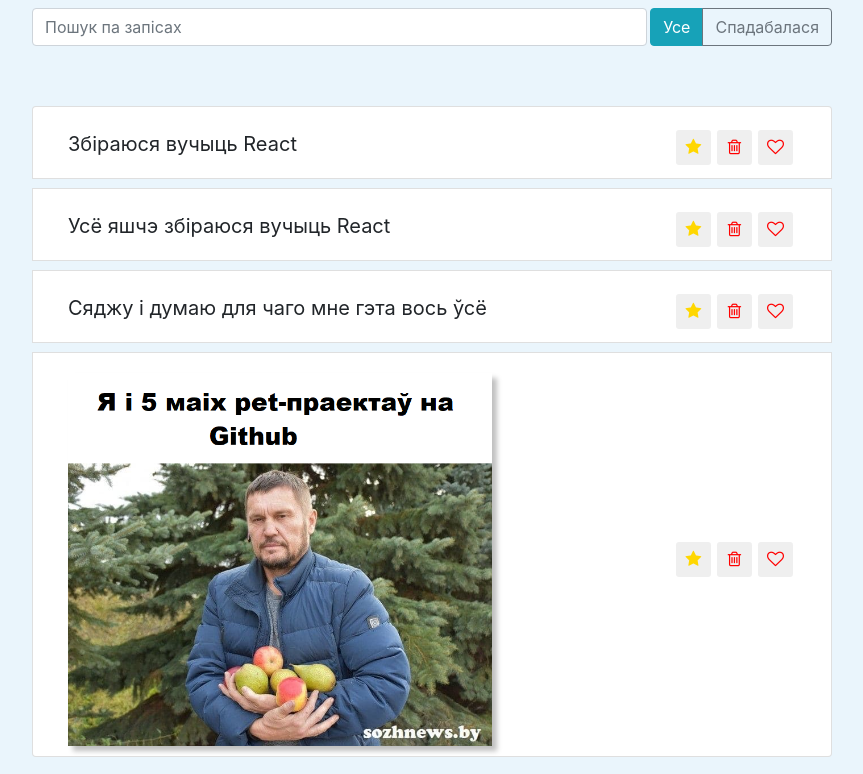
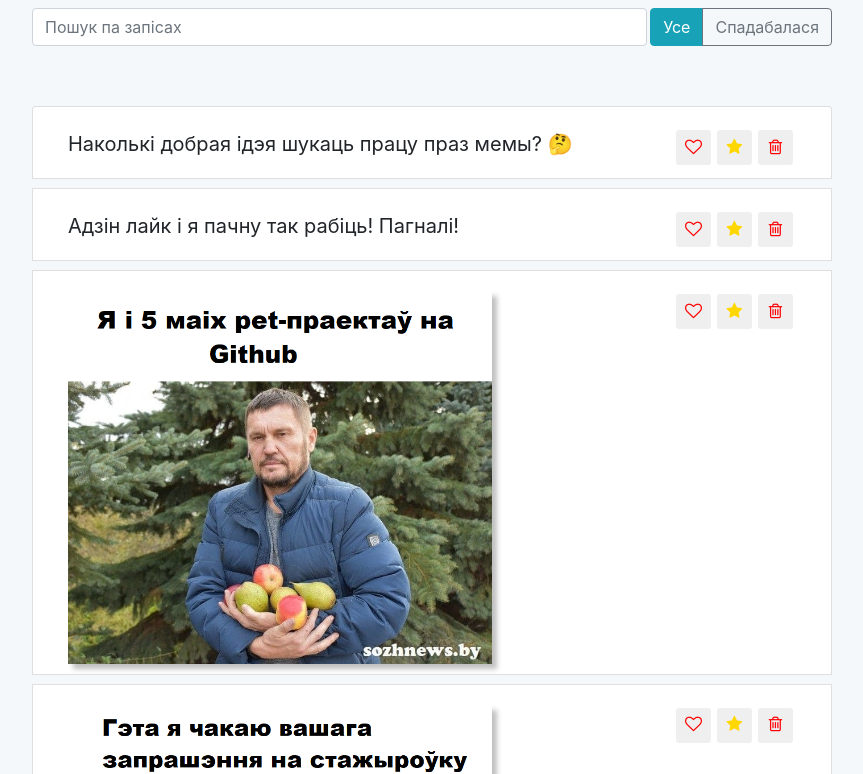
Before and after one commit to kuba-kola/Twitter_app, a React app: page / in a window 1280 px wide. Shown: the part 97-871 px from the top of the page, without its empty margins (208-1071 px from the left). Built offline with nearby package versions, Linux system fonts and the light colour scheme.

Commit message:
add posts

```diff
--- a/src/components/app-header/app-header.js
+++ b/src/components/app-header/app-header.js
@@ -5,7 +5,7 @@ import './app-header.css';
 const AppHeader = ({liked, allPosts}) => {
     return (
         <div className="app-header d-flex">
-            <h1>Якуб Трафімовіч</h1>
+            <h1>Kuba</h1>
             <h2> {allPosts} запісаў, з іх спадабалася {liked}</h2>
         </div>
     )
--- a/src/components/app/app.js
+++ b/src/components/app/app.js
@@ -5,7 +5,10 @@ import SearchPanel from '../search-panel';
 import PostStatusFilter from '../post-status-filter';
 import PostList from '../post-list';
 import PostAddForm from '../post-add-form';
-import picture from '../../assets/4.png'
+import githubPic from '../../assets/4.png';
+import flexboxMem from '../../assets/1.png';
+import udemyMem from '../../assets/3.png';
+import gotMem from '../../assets/123.jpg';
 
 import './app.css';
 
@@ -15,10 +18,13 @@ export default class App extends Component {
         super(props);
         this.state = {
             data : [
-                {label: 'Збіраюся вучыць React', importan:true, like: false, id: 1},
-                {label: 'Усё яшчэ збіраюся вучыць React', importan:false, like: false, id: 2},
-                {label: 'Сяджу і думаю для чаго мне гэта вось ўсё', importan:false, like: false, id: 3},
-                {label: <img className='pic' src={picture} alt="img" />, importan:false, like: false, id: 4}
+                {label: 'Наколькі добрая ідэя шукаць працу праз мемы? 🤔', importan:true, like: false, id: 1},
+                {label: 'Адзін лайк і я пачну так рабіць! Пагналі!', importan:false, like: true, id: 2},
+                {label: <img className='pic' src={githubPic} alt="img" />, importan:false, like: false, id: 3},
+                {label: <img className='pic' src={flexboxMem} alt="img" />, importan:false, like: false, id: 4},
+                {label: 'Самы час ці то лайкнуць, ці то дэлітнуць 🧐', importan:false, like: false, id: 5},
+                {label: <img className='pic' src={udemyMem} alt="img" />, importan:false, like: false, id: 6},
+                {label: <img className='pic' src={gotMem} alt="img" />, importan:false, like: false, id: 7},
             ],
 
             term: '',
--- a/src/components/post-list-item/post-list-item.css
+++ b/src/components/post-list-item/post-list-item.css
@@ -55,3 +55,7 @@
 .app-list-item.important .btn-star {
     color: #aeaeae;
 }
+
+.app-list-item.like .btn-like {
+  color: red;
+}
--- a/src/components/post-list-item/post-list-item.js
+++ b/src/components/post-list-item/post-list-item.js
@@ -13,7 +13,7 @@ export default class PostListItem extends Component {
         }
 
         if (like) {
-            classNames += 'like';
+            classNames += ' like';
         }
 
         return (
@@ -21,7 +21,13 @@ export default class PostListItem extends Component {
                 <span className="app-list-item-label">
                     {label}
                 </span>
-                <div className="d-flex justify-content-center align-items-center">
+                <div className="d-flex justify-content-center align-items-top">
+                <button
+                    type="button"
+                    className="btn-like btn-sm"
+                    onClick={onToggleLiked}>
+                        <i className="fa fa-heart-o"></i>
+                    </button>
                     <button
                     type="button"
                     className="btn-star btn-sm"
@@ -34,12 +40,6 @@ export default class PostListItem extends Component {
                     onClick={onDelete}>
                         <i className="fa fa-trash-o"></i>
                     </button>
-                    <button
-                    type="button"
-                    className="btn-like btn-sm"
-                    onClick={onToggleLiked}>
-                        <i className="fa fa-heart-o"></i>
-                    </button>
                 </div>
             </div>
         )
--- a/src/index.css
+++ b/src/index.css
@@ -6,7 +6,7 @@ body {
     sans-serif;
   -webkit-font-smoothing: antialiased;
   -moz-osx-font-smoothing: grayscale;
-  background-color: #eaf5fc;
+  background-color: #F5F8FA;
 }
 
 code {
```
Also changed, not shown: src/assets/1.png (added), src/assets/123.jpg (added), src/assets/3.png (added), src/assets/userpic.jpg (added), src/components/app/app.css (line endings or trailing spaces).
